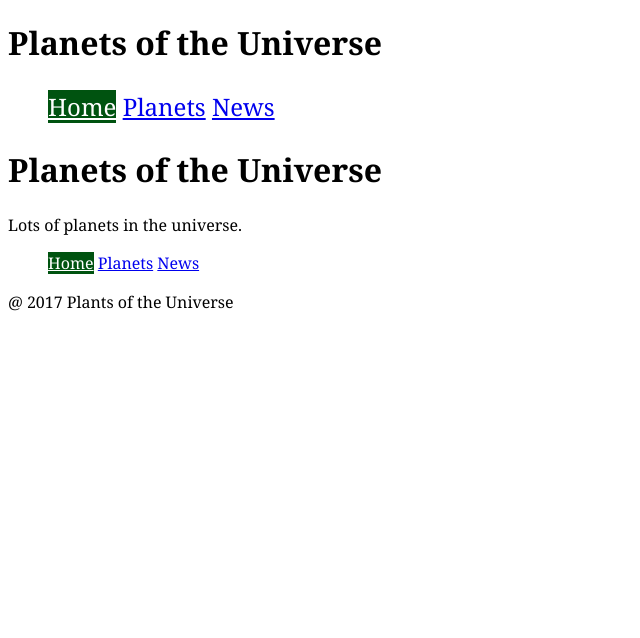
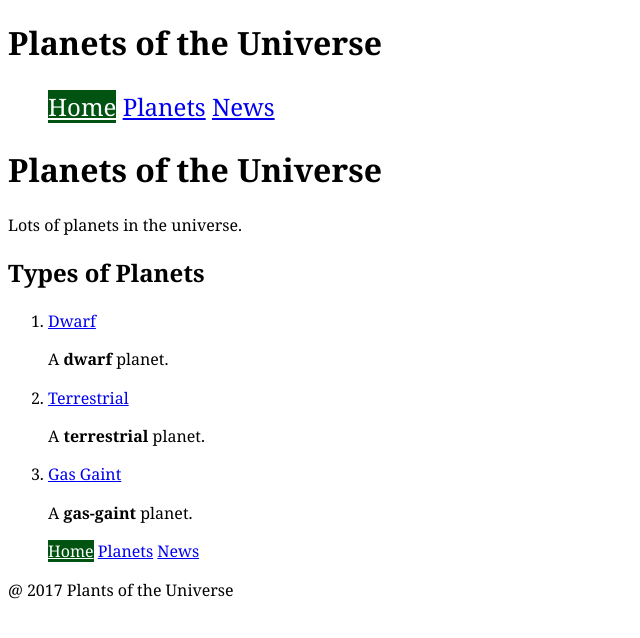
Before and after one commit to jamesperrin/planet-of-the-universe, a Jekyll site: the page built from index.html, in a window 1280 px wide. Shown: the top 638 px of the page, without its empty margins (0-640 px from the left). Built offline with Jekyll 4.4.1, drawn with Linux system fonts in a browser that asks for light colours.

Commit message:
Jekyll video 20: using posts for ordered content

```diff
--- /dev/null
+++ b/_posts/planet-types/0000-01-01-gas-gaint.md
@@ -0,0 +1,7 @@
+---
+title: Gas Gaint
+category: planet-type
+folder: gas-gaint
+---
+
+A **gas-gaint** planet.
--- a/index.html
+++ b/index.html
@@ -4,3 +4,15 @@ layout: default
 
     <h1>Planets of the Universe</h1>
     <p>Lots of planets in the universe.</p>
+
+
+<h2>Types of Planets</h2>
+<ol>
+{% for planet in site.categories.planet-type %}
+  <li>
+    <a href="{{site.baseurl}}{{planet.url}}">{{planet.title}}</a>
+    <p>{{planet.content}}</p>
+  </li>
+
+{% endfor%}
+</ol>
```
Also changed, not shown: _posts/planet-types/0000-02-02-terrestrial.md (added, +7 -0 lines), _posts/planet-types/0000-03-03-dwarf.md (added, +7 -0 lines).
